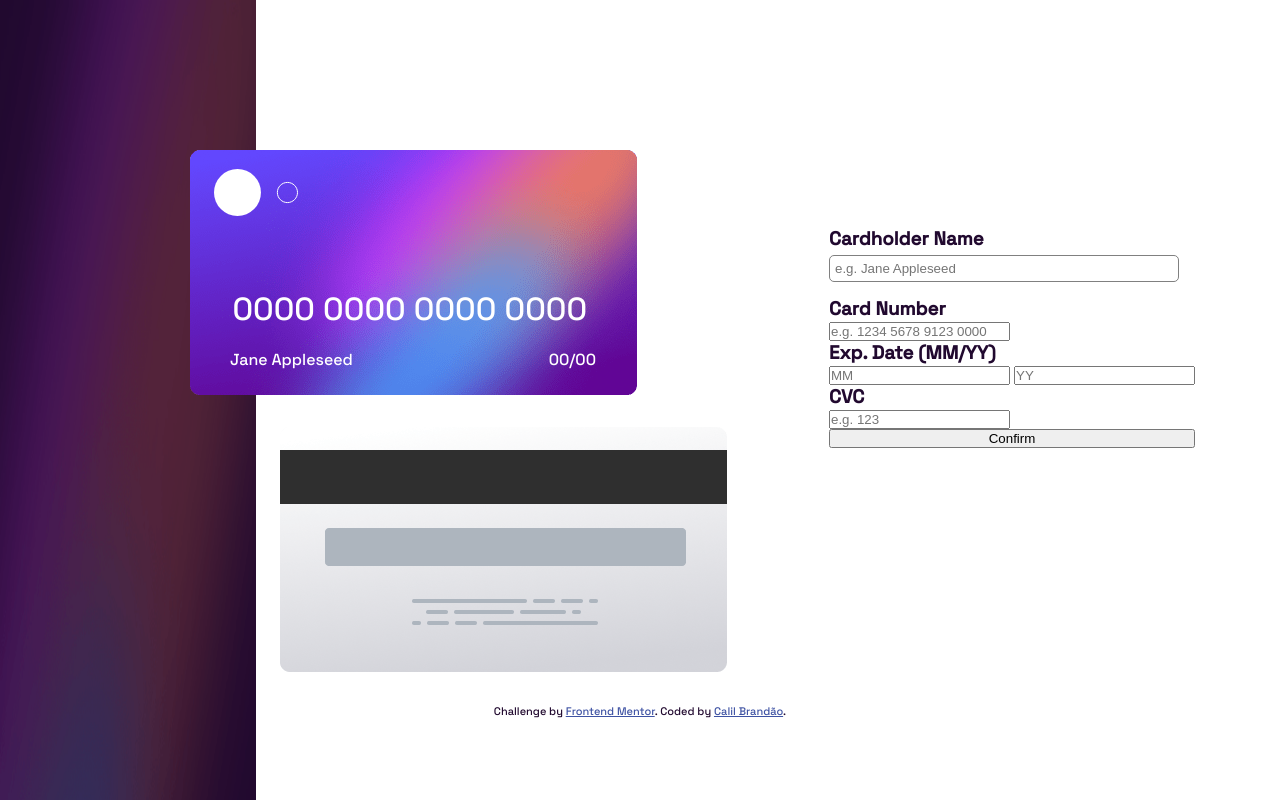
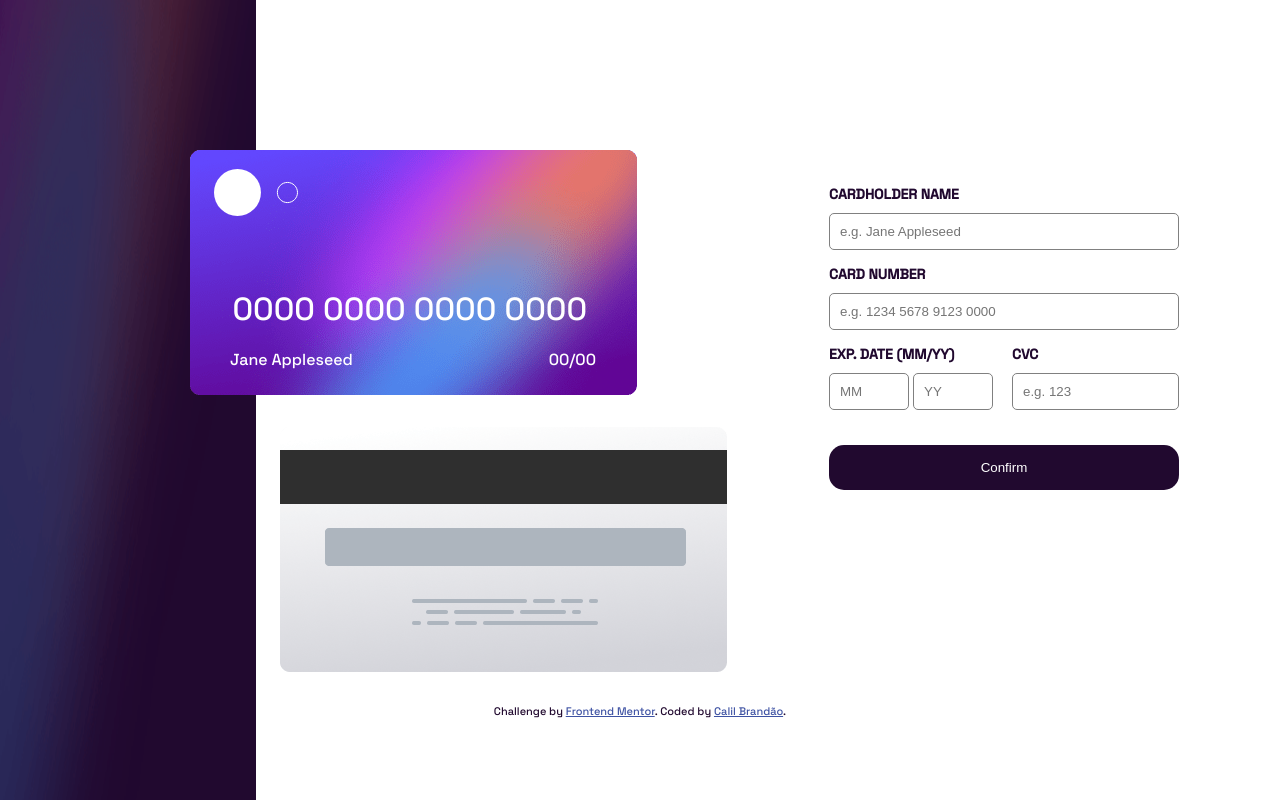
Before and after one commit to CBrandsDev/Interactive-Card-Details-Form, a plain HTML site: page index.html in a window 1280 px wide. Drawn offline with Linux system fonts and the light colour scheme.

Commit message:
some changes

```diff
--- a/assets/css/style.css
+++ b/assets/css/style.css
@@ -13,7 +13,7 @@ body {
     background-color: white;
     background-image: url(/assets/images/bg-main-desktop.png);
     background-repeat: no-repeat;
-    background-position: left fixed;
+    background-position: left;
     background-size: 20% 300%;
 }
 main {
@@ -52,29 +52,78 @@ main {
 }
 .formdate {
     color: hsl(278, 68%, 11%);
+    font-size: 14px;
 }
 .form-container {
     display: flex;
+    align-items: center;
     flex-direction: column;
     justify-content: center;
     margin-left: 100px;
+    text-transform: uppercase;
 }
 .name {
-    padding: 5px;
+    padding: 10px;
     width: 350px;
-    margin-top: 5px;
+    margin-top: 10px;
     margin-bottom: 15px;
     border-radius: 5px;
     border-style: none;
     border: solid 1px gray;
 }
-.name:target {
-    border: solid 1px hsl(278, 81%, 36%);
+.number {
+    padding: 10px;
+    width: 350px;
+    margin-top: 10px;
+    margin-bottom: 15px;
+    border-radius: 5px;
+    border-style: none;
+    border: solid 1px gray;
 }
 .validate-info {
-
+    display: table-column-group;
+    column-count: 2;
+}
+.month {
+    padding: 10px;
+    width: 80px;
+    margin-top: 10px;
+    margin-bottom: 15px;
+    border-radius: 5px;
+    border-style: none;
+    border: solid 1px gray;
+}
+.year {
+    padding: 10px;
+    width: 80px;
+    margin-top: 10px;
+    margin-bottom: 15px;
+    border-radius: 5px;
+    border-style: none;
+    border: solid 1px gray;
+}
+.cvc {
+    padding: 10px;
+    width: 167px;
+    margin-top: 10px;
+    margin-bottom: 15px;
+    border-radius: 5px;
+    border-style: none;
+    border: solid 1px gray;
+}
+.confirm {
+    width: 350px;
+    padding: 15px;
+    border-style: none;
+    cursor: pointer;
+    margin-top: 20px;
+    background-color: hsl(278, 68%, 11%);
+    color: white;
+    border-radius: 15px;
 }
 .attribution {
+    align-items: center;
+    justify-content: center;
     color: hsl(278, 68%, 11%);
     margin-top: 30px;
 }
```
Also changed, not shown: index.html (+1 -0 lines).
